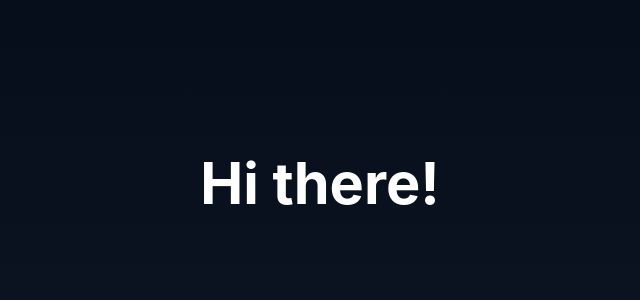
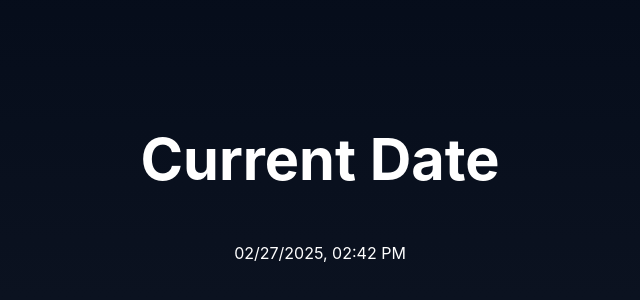
Before and after one commit to imenesesl/uv-1-2025, a React app in the folder packages/chat-ui/: page / in a window 1280 px wide. Shown: the part 216-516 px from the top of the page, without its empty margins (320-960 px from the left). Built offline with nearby package versions, Linux system fonts and the light colour scheme; the HTML template or start-up script is replaced by a standard one.

Commit message:
Update App component to display current date

```diff
--- a/packages/chat-ui/src/App.tsx
+++ b/packages/chat-ui/src/App.tsx
@@ -1,19 +1,18 @@
 import styles from './App.module.css';
 
-type MessageProps = {
-  text: string;
-};
+export default function App() {
+  const currentDate = new Date().toLocaleDateString('en-US', {
+    year: 'numeric',
+    month: '2-digit',
+    day: '2-digit',
+    hour: '2-digit',
+    minute: '2-digit',
+  });
 
-const Message = ({ text }: MessageProps) => {
-  return <h1>{text}</h1>;
-};
-
-const App = () => {
   return (
     <div className={styles.content}>
-      <Message text="Hi there!" />
+      <h1>Current Date</h1>
+      <p>{currentDate}</p>
     </div>
   );
-};
-
-export default App;
+}
```
